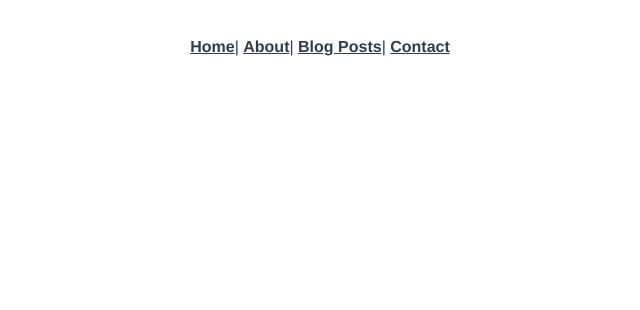
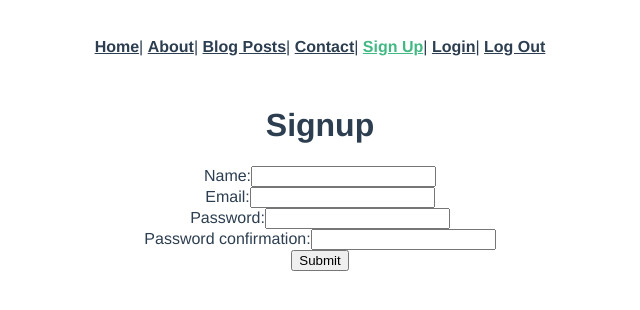
Before and after one commit to brittneynusbaum/blog-api, a Vue app: page /signup in a window 1280 px wide. Shown: the top 310 px of the page, without its empty margins (320-960 px from the left). Built offline with nearby package versions, Linux system fonts and the light colour scheme.

Commit message:
adds login, signup, and logout routes w/ authrntication

```diff
--- a/src/App.vue
+++ b/src/App.vue
@@ -3,7 +3,10 @@
     <router-link to="/">Home</router-link>|
     <router-link to="/about">About</router-link>|
     <router-link to="/blogposts">Blog Posts</router-link>|
-    <router-link to="/contact">Contact</router-link>
+    <router-link to="/contact">Contact</router-link>|
+    <router-link to="/signup">Sign Up</router-link>|
+    <router-link to="/login">Login</router-link>|
+    <router-link to="/logout">Log Out</router-link>
   </nav>
   <router-view />
 </template>
--- a/src/main.js
+++ b/src/main.js
@@ -5,4 +5,9 @@
 
 axios.defaults.baseURL = process.env.NODE_ENV === "development" ? "http://localhost:3000" : "/";
 
+var jwt = localStorage.getItem("jwt");
+if (jwt) {
+  axios.defaults.headers.common["Authorization"] = `Bearer ${jwt}`;
+}
+
 createApp(App).use(router).mount('#app')
--- /dev/null
+++ b/src/views/LogIn.vue
@@ -0,0 +1,49 @@
+<script>
+import axios from "axios";
+
+export default {
+  data: function () {
+    return {
+      newSessionParams: {},
+      errors: [],
+    };
+  },
+  methods: {
+    submit: function () {
+      axios
+        .post("/sessions", this.newSessionParams)
+        .then((response) => {
+          axios.defaults.headers.common["Authorization"] = "Bearer " + response.data.jwt;
+          localStorage.setItem("jwt", response.data.jwt);
+          this.$router.push("/");
+        })
+        .catch((error) => {
+          console.log(error.response);
+          this.errors = ["Invalid email or password."];
+          this.email = "";
+          this.password = "";
+        });
+    },
+  },
+};
+</script>
+
+<template>
+  <div class="login">
+    <form v-on:submit.prevent="submit()">
+      <h1>Login</h1>
+      <ul>
+        <li v-for="error in errors" v-bind:key="error">{{ error }}</li>
+      </ul>
+      <div>
+        <label>Email:</label>
+        <input type="email" v-model="newSessionParams.email" />
+      </div>
+      <div>
+        <label>Password:</label>
+        <input type="password" v-model="newSessionParams.password" />
+      </div>
+      <input type="submit" value="Submit" />
+    </form>
+  </div>
+</template>
--- /dev/null
+++ b/src/views/LogOut.vue
@@ -0,0 +1,15 @@
+<script>
+import axios from "axios";
+
+export default {
+  created: function () {
+    delete axios.defaults.headers.common["Authorization"];
+    localStorage.removeItem("jwt");
+    this.$router.push("/");
+  },
+};
+</script>
+
+<template>
+  <div class="logout"></div>
+</template>
--- /dev/null
+++ b/src/views/SignUp.vue
@@ -0,0 +1,53 @@
+<script>
+import axios from "axios";
+
+export default {
+  data: function () {
+    return {
+      newUserParams: {},
+      errors: [],
+    };
+  },
+  methods: {
+    submit: function () {
+      axios
+        .post("/users", this.newUserParams)
+        .then((response) => {
+          console.log(response.data);
+          this.$router.push("/login");
+        })
+        .catch((error) => {
+          this.errors = error.response.data.errors;
+        });
+    },
+  },
+};
+</script>
+
+<template>
+  <div class="signup">
+    <form v-on:submit.prevent="submit()">
+      <h1>Signup</h1>
+      <ul>
+        <li v-for="error in errors" v-bind:key="error">{{ error }}</li>
+      </ul>
+      <div>
+        <label>Name:</label>
+        <input type="text" v-model="newUserParams.name" />
+      </div>
+      <div>
+        <label>Email:</label>
+        <input type="email" v-model="newUserParams.email" />
+      </div>
+      <div>
+        <label>Password:</label>
+        <input type="password" v-model="newUserParams.password" />
+      </div>
+      <div>
+        <label>Password confirmation:</label>
+        <input type="password" v-model="newUserParams.password_confirmation" />
+      </div>
+      <input type="submit" value="Submit" />
+    </form>
+  </div>
+</template>
```
Also changed, not shown: src/router/index.js (+15 -0 lines).
